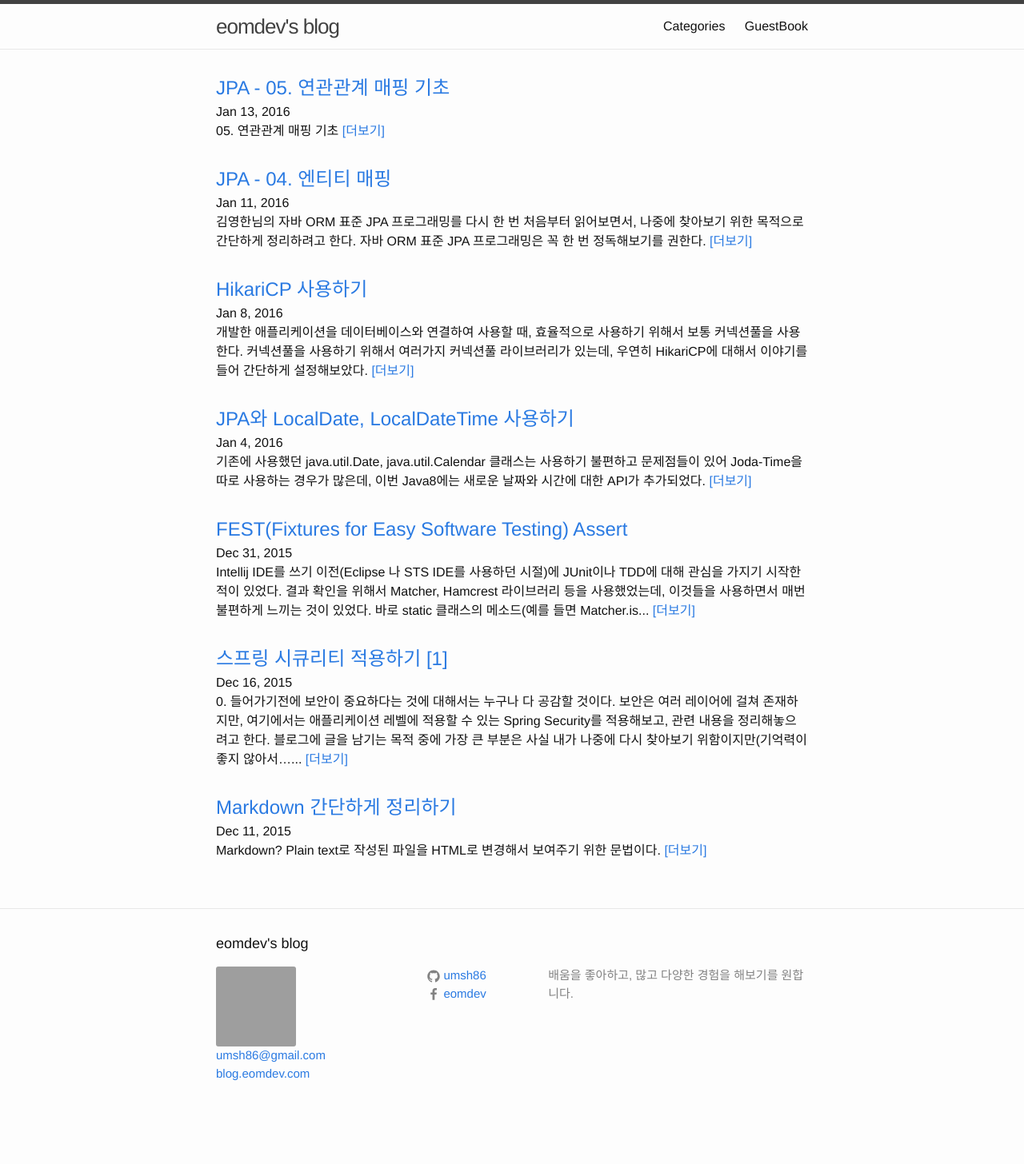
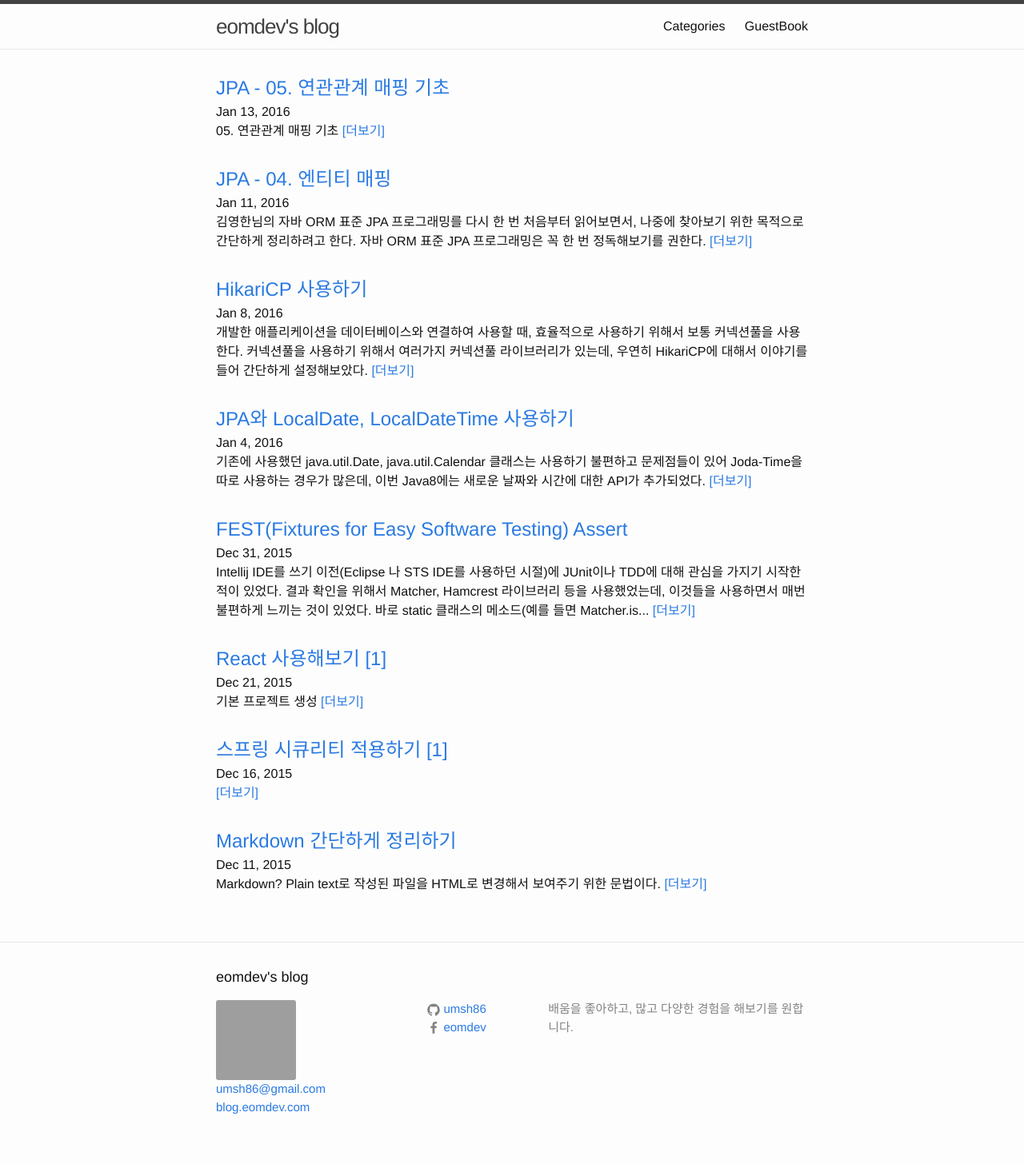
Before and after one commit to umsh86/umsh86.github.io, a Jekyll site: the page built from index.html, in a window 1280 px wide. Shown: the whole page at 80% size. Built offline with Jekyll 4.4.1, drawn with Linux system fonts in a browser that asks for light colours; Markdown is read by kramdown in place of the engine named in the settings; the list of posts is cut into pages by our own code; before the commit the page ends 1414 px from its top, so only the background shows below that; grey boxes are pictures that could not be loaded.

Commit message:
modify contents

````diff
--- a/_posts/2015-12-16-springSecurity-1.md
+++ b/_posts/2015-12-16-springSecurity-1.md
@@ -4,12 +4,9 @@ title: 스프링 시큐리티 적용하기 [1]
 categories: spring
 ---
 
-# 0. 들어가기전에
-보안이 중요하다는 것에 대해서는 누구나 다 공감할 것이다. 보안은 여러 레이어에 걸쳐 존재하지만, 여기에서는 애플리케이션 레벨에 적용할 수 있는
-Spring Security를 적용해보고, 관련 내용을 정리해놓으려고 한다. 블로그에 글을 남기는 목적 중에 가장 큰 부분은 사실 내가 나중에 다시 찾아보기 위함이지만(기억력이 좋지 않아서...),
-이 글을 읽는 누군가에게도 도움이 되었으면 좋겠다. 그리고 틀린 부분이나 내가 잘못 이해하고 있는 부분들, 개선사항에 대해서 의견을 남겨주시는 것 또한 환영한다.
+## 환경에 대해서
 
-앞으로 쓰는 모든 글에 대한 환경은 Intellij, osx, java 1.8, gradle 이므로 참고하는 것이 좋다.
+앞으로 쓰는 모든 글에 대한 개발환경은 Intellij, osx, java 1.8, gradle 이므로 참고하는 것이 좋다.
 
 # 1. Spring Boot로 프로젝트 생성하기
 
@@ -228,10 +225,4 @@ Spring Security는 요청을 차단하고 사용자를 인증하는 필터를
 # 정리하며
 
 여기까지는 사실 별 내용이 없다. 프로젝트를 생성했고, spring security guide를 따라한 내용이 전부이다.
-우리가 실제로 사용하기에는 부족한점이 많은데, 더 자세한 내용은 다음에 다루도록 하겠다.
-
-앞으로 해야할 내용
-
-* in-memory 저장소 -> H2 database로 변경
-* 패스워드 암호화(hash와 salt에 대해서)
-* UserDetails, UserDetailsService 구현
+실제로 사용하기 위해서는 커스터마이징을 해야되는데, 조금씩 관련 내용을 정리해놓도록 해야겠다.
--- /dev/null
+++ b/_posts/2015-12-21-reactTutorial1.md
@@ -0,0 +1,33 @@
+---
+layout: post
+title: React 사용해보기 [1]
+categories: react
+---
+
+기본 프로젝트 생성
+
+[webjar](http://www.webjars.org/)에서 react관련 js파일 받기
+
+이미지. 빨간색으로 검색, 네모칸
+
+compile 'org.webjars:react:0.14.3' build.gradle에 추가
+
+Gradle refresh
+
+index.html 생성
+
+```html
+<!DOCTYPE html>
+<html lang="UTF-8">
+<head>
+    <meta charset="UTF-8">
+    <title>Spring Boot</title>
+    <script src="/webjars/react/0.13.3/react.min.js"></script>
+    <script src="/webjars/react/0.13.3/JSXTransformer.js"></script>
+</head>
+<body>
+Spring Boot View 입니다
+<script type="text/jsx" src="index.js"></script>
+</body>
+</html>
+```
````
